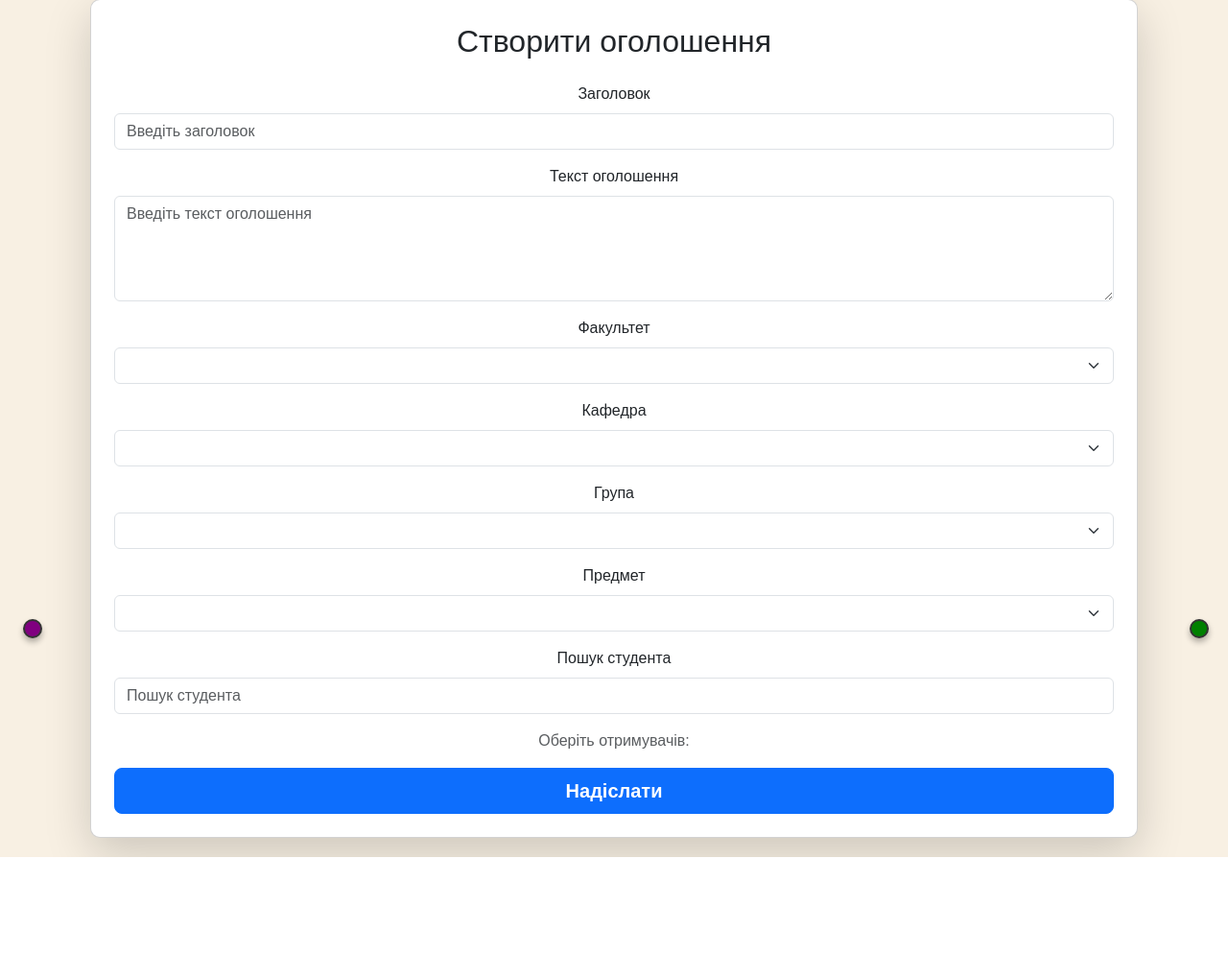
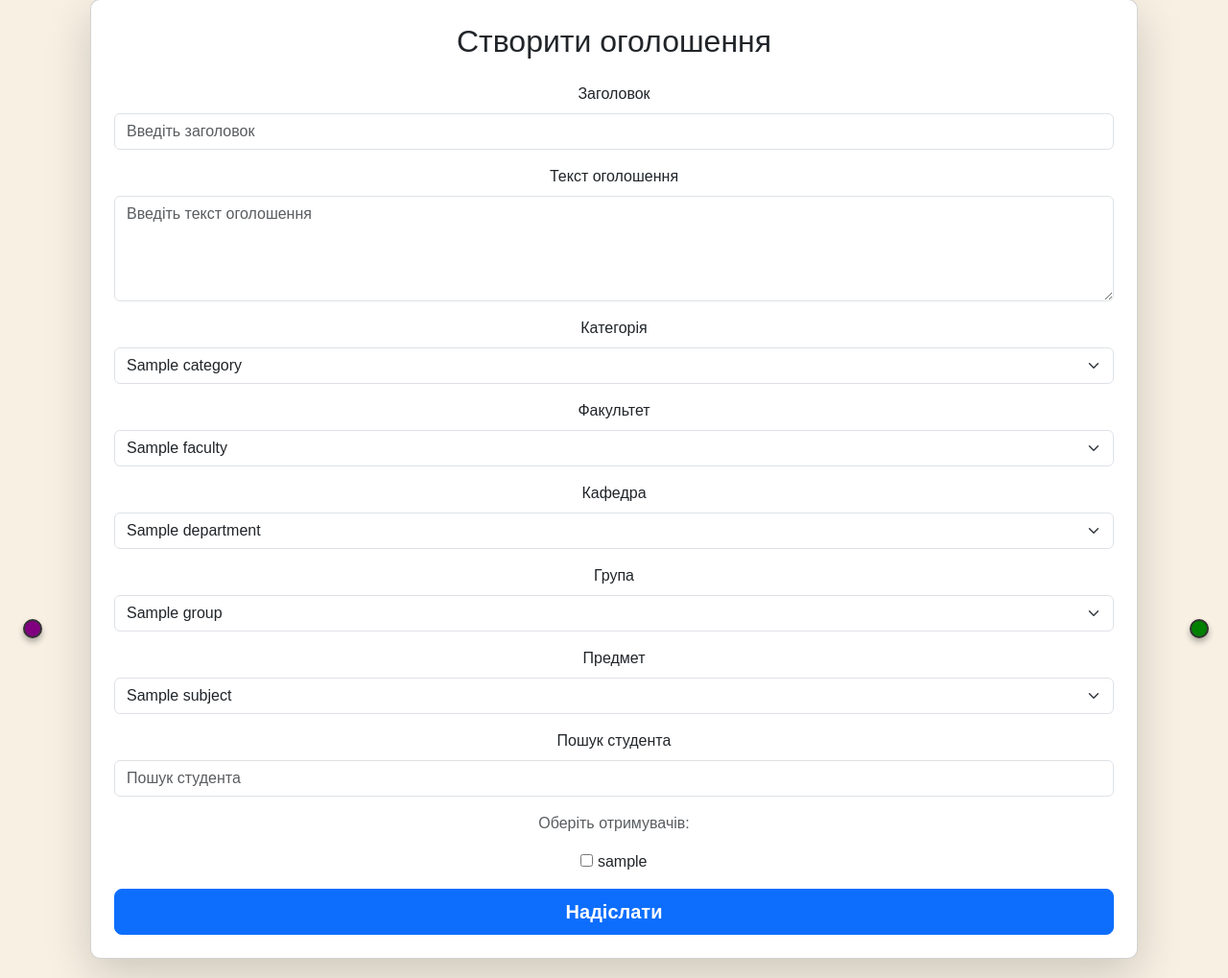
Before and after one commit to Yanohi7/notice_board, a Flask app: page /announcements/create in a window 1280 px wide. Shown: the part 119-1138 px from the top of the page at 96% size. Before the commit the page ends 1012 px from the top, so only its background shows below. Run offline with Flask 3, Linux system fonts and the light colour scheme; a user stored in the database is signed in; tables that the repository leaves empty hold one stand-in row (values such as "Sample post"); lists and menus that the app fills with data are empty.

```diff
--- a/app/announcements/forms.py
+++ b/app/announcements/forms.py
@@ -10,21 +10,22 @@ from wtforms.validators import DataRequired
 class CreateAnnouncementForm(FlaskForm):
     title = StringField("Заголовок", validators=[DataRequired()])
     body = TextAreaField("Текст оголошення", validators=[DataRequired()])
-
-    faculty = SelectField("Факультет", coerce=int, choices=[])
-    department = SelectField("Кафедра", coerce=int, choices=[])
-    group = SelectField("Група", coerce=int, choices=[])
-    subject = SelectField("Предмет", coerce=int, choices=[])
+    category = SelectField("Категорія", coerce=int, choices=[])
+    faculty = SelectField("Факультет", coerce=int, choices=[], validate_choice=False)
+    department = SelectField("Кафедра", coerce=int, choices=[], validate_choice=False)
+    group = SelectField("Група", coerce=int, choices=[], validate_choice=False)
+    subject = SelectField("Предмет", coerce=int, choices=[], validate_choice=False)
 
     search = StringField("Пошук студента")
-
-    # Додано поле для вибору отримувачів
     receivers = SelectMultipleField("Одержувачі", coerce=int, choices=[])
 
     submit = SubmitField("Надіслати")
 
+class EditAnnouncementForm(FlaskForm):
+    title = StringField("Заголовок", validators=[DataRequired()])
+    body = TextAreaField("Текст оголошення", validators=[DataRequired()])
 
-class EditAnnouncementForm(FlaskForm):
-    title = StringField("Заголовок", validators=[DataRequired(), Length(max=255)])
-    body = TextAreaField("Текст оголошення", validators=[DataRequired()])
-    submit = SubmitField("Зберегти зміни")
+    category = SelectField("Категорія", coerce=int, choices=[])
+    receivers = SelectMultipleField("Отримувачі", coerce=int, choices=[])
+
+    submit = SubmitField("Оновити")
--- a/app/announcements/routes.py
+++ b/app/announcements/routes.py
@@ -2,7 +2,7 @@ from flask import render_template, request, redirect, url_for, flash
 from flask_login import login_required, current_user
 from app import db
 from flask import jsonify
-from app.models import Announcement, AnnouncementRecipient, User, UserRole, Group, Subject
+from app.models import Announcement, AnnouncementRecipient, User, UserRole, Group, Subject, AnnouncementCategory, Department, Faculty
 from app.announcements import announcements_bp
 from app.announcements.forms import CreateAnnouncementForm, EditAnnouncementForm
 from flask_mail import Message
@@ -17,17 +17,27 @@ def send_email(recipient, subject, body, sender_email):
 @announcements_bp.route("/", methods=["GET"])
 @login_required
 def list_announcements():
-    announcements = (
+    category_id = request.args.get("category_id", type=int)
+    sort_by = request.args.get("sort_by", "created_at")  # За замовчуванням сортування за датою створення
+    # Основний запит: оголошення, які отримав поточний користувач
+    query = (
         Announcement.query
         .join(AnnouncementRecipient)
         .filter(AnnouncementRecipient.user_id == current_user.id)
-        .order_by(Announcement.created_at.desc())
-        .all()
     )
-
-
-    return render_template("announcements/list.html", announcements=announcements)
-
+    # Фільтр за категорією, якщо вона вибрана
+    if category_id:
+        query = query.filter(Announcement.category_id == category_id)
+    # Сортування
+    if sort_by == "title":
+        query = query.order_by(Announcement.title.asc())
+    else:
+        query = query.order_by(Announcement.created_at.desc())  # За замовчуванням сортуємо за часом
+    announcements = query.all()
+    # Отримуємо всі категорії для вибору у фільтрі
+    categories = AnnouncementCategory.query.all()
+    return render_template("announcements/list.html", announcements=announcements,
+                           categories=categories, selected_category=category_id, sort_by=sort_by)
 
 
 @announcements_bp.route("/create", methods=["GET", "POST"])
@@ -38,43 +48,39 @@ def create_announcement():
         return redirect(url_for("announcements.list_announcements"))
 
     form = CreateAnnouncementForm()
+    form.category.choices = [(c.id, c.name) for c in AnnouncementCategory.query.all()]  # Додаємо вибір категорії
+    form.faculty.choices = [(f.id, f.name) for f in Faculty.query.all()]
+    form.department.choices = [(d.id, d.name) for d in Department.query.all()]
+    form.group.choices = [(g.id, g.name) for g in Group.query.all()]
+    form.subject.choices = [(s.id, s.name) for s in Subject.query.all()]
+
 
     # Динамічна генерація списку отримувачів залежно від ролі
     recipients_query = User.query
-
     if current_user.role == UserRole.TEACHER:
-        # Викладач може надсилати оголошення лише студентам, які записані на його предмети
         recipients_query = recipients_query.join(Subject).filter(Subject.teacher_id == current_user.id)
-
     elif current_user.role == UserRole.HEAD_OF_DEPARTMENT:
-        # Завідувач кафедри може надсилати оголошення всім студентам його кафедри
         recipients_query = recipients_query.filter(User.department_id == current_user.department_id)
-
     elif current_user.role == UserRole.DEAN_OFFICE:
-        # Деканат може надсилати всім студентам факультету
         recipients_query = recipients_query.filter(User.faculty_id == current_user.faculty_id)
-
     elif current_user.role in [UserRole.RECTOR, UserRole.ADMIN]:
         # Ректор і адміністратор можуть надсилати всім користувачам
         pass
-
     form.receivers.choices = [(user.id, user.username) for user in recipients_query.all()]
-
     if form.validate_on_submit():
+        print("Форма валідна")  # Додано для перевірки
         announcement = Announcement(
             title=form.title.data,
             body=form.body.data,
+            category_id=form.category.data,  # Додаємо категорію до оголошення
             author_id=current_user.id
         )
         db.session.add(announcement)
         db.session.commit()
-
         sender_email = current_user.email
-
         for user_id in form.receivers.data:
             recipient = AnnouncementRecipient(announcement_id=announcement.id, user_id=user_id)
             db.session.add(recipient)
-
             # В майбутньому можна буде розкоментувати для надсилання email
             # user = User.query.get(user_id)
             # if user:
@@ -84,11 +90,9 @@ def create_announcement():
             #         f"{announcement.body}\n\nПереглянути: {url_for('announcements.announcement_detail', announcement_id=announcement.id, _external=True)}",
             #         sender_email
             #     )
-
         db.session.commit()
         flash("Оголошення опубліковано!", "success")
         return redirect(url_for("announcements.list_announcements"))
-
     return render_template("announcements/create.html", title="Створення оголошення", form=form)
 
 
@@ -98,21 +102,48 @@ def create_announcement():
 def edit_announcement(announcement_id):
     announcement = Announcement.query.get_or_404(announcement_id)
 
-    if announcement.author_id != current_user.id and current_user.role != 0:
+    # Перевірка прав доступу до редагування
+    if (
+        announcement.author_id != current_user.id
+        and current_user.role not in [UserRole.ADMIN, UserRole.RECTOR, UserRole.DEAN_OFFICE, UserRole.HEAD_OF_DEPARTMENT]
+    ):
         flash("Ви не маєте прав редагувати це оголошення!", "danger")
         return redirect(url_for("announcements.list_announcements"))
 
     form = EditAnnouncementForm(obj=announcement)
 
+    # Завантаження списку отримувачів
+    recipients_query = User.query
+    if current_user.role == UserRole.TEACHER:
+        recipients_query = recipients_query.join(Subject).filter(Subject.teacher_id == current_user.id)
+    elif current_user.role == UserRole.HEAD_OF_DEPARTMENT:
+        recipients_query = recipients_query.filter(User.department_id == current_user.department_id)
+    elif current_user.role == UserRole.DEAN_OFFICE:
+        recipients_query = recipients_query.filter(User.faculty_id == current_user.faculty_id)
+    elif current_user.role in [UserRole.RECTOR, UserRole.ADMIN]:
+        pass
+
+    form.receivers.choices = [(user.id, user.username) for user in recipients_query.all()]
+
+    # Завантаження категорій для вибору
+    form.category.choices = [(cat.id, cat.name) for cat in AnnouncementCategory.query.all()]
+
     if form.validate_on_submit():
         announcement.title = form.title.data
         announcement.body = form.body.data
+        announcement.category_id = form.category.data  # Оновлення категорії
+
+        # Оновлення отримувачів
+        AnnouncementRecipient.query.filter_by(announcement_id=announcement.id).delete()
+        for user_id in form.receivers.data:
+            recipient = AnnouncementRecipient(announcement_id=announcement.id, user_id=user_id)
+            db.session.add(recipient)
+
         db.session.commit()
         flash("Оголошення оновлено!", "success")
         return redirect(url_for("announcements.list_announcements"))
 
-    return render_template("announcements/edit.html", title="Редагування оголошення", form=form,
-                           announcement=announcement)
+    return render_template("announcements/edit.html", title="Редагування оголошення", form=form, announcement=announcement)
 
 @announcements_bp.route("/view/<int:announcement_id>", methods=["GET"])
 @login_required
--- a/app/announcements/templates/announcements/create.html
+++ b/app/announcements/templates/announcements/create.html
@@ -15,6 +15,11 @@
             <div class="mb-3">
                 {{ form.body.label(class="form-label") }}
                 {{ form.body(class="form-control", placeholder="Введіть текст оголошення", rows="4") }}
+            </div>
+
+            <div class="mb-3">
+                {{ form.category.label(class="form-label") }}
+                {{ form.category(class="form-select") }}
             </div>
 
             <div class="mb-3">
@@ -44,7 +49,9 @@
 
             <div id="recipients" class="mb-3">
                 <p class="text-muted">Оберіть отримувачів:</p>
-                <!-- Тут оновлюється список через AJAX -->
+                {% for user_id, username in form.receivers.choices %}
+                    <input type="checkbox" name="receivers" value="{{ user_id }}"> {{ username }}<br>
+                {% endfor %}
             </div>
 
             <div class="text-center">
@@ -72,7 +79,7 @@
                     let recipientsDiv = document.getElementById("recipients");
                     recipientsDiv.innerHTML = "";
                     data.forEach(user => {
-                        let checkbox = `<input type="checkbox" name="recipients" value="${user.id}"> ${user.name} <br>`;
+                        let checkbox = `<input type="checkbox" name="receivers" value="${user.id}"> ${user.name} <br>`;
                         recipientsDiv.innerHTML += checkbox;
                     });
                 });
@@ -86,5 +93,4 @@
     });
 </script>
 {% endblock %}
-
 {% endblock %}
```
Also changed, not shown: app/announcements/templates/announcements/edit.html (+12 -1 lines), app/models.py (+21 -3 lines), migrations/versions/410efff0d6a3_fixed_foreign_key_constraint_in_.py (added, +34 -0 lines).
